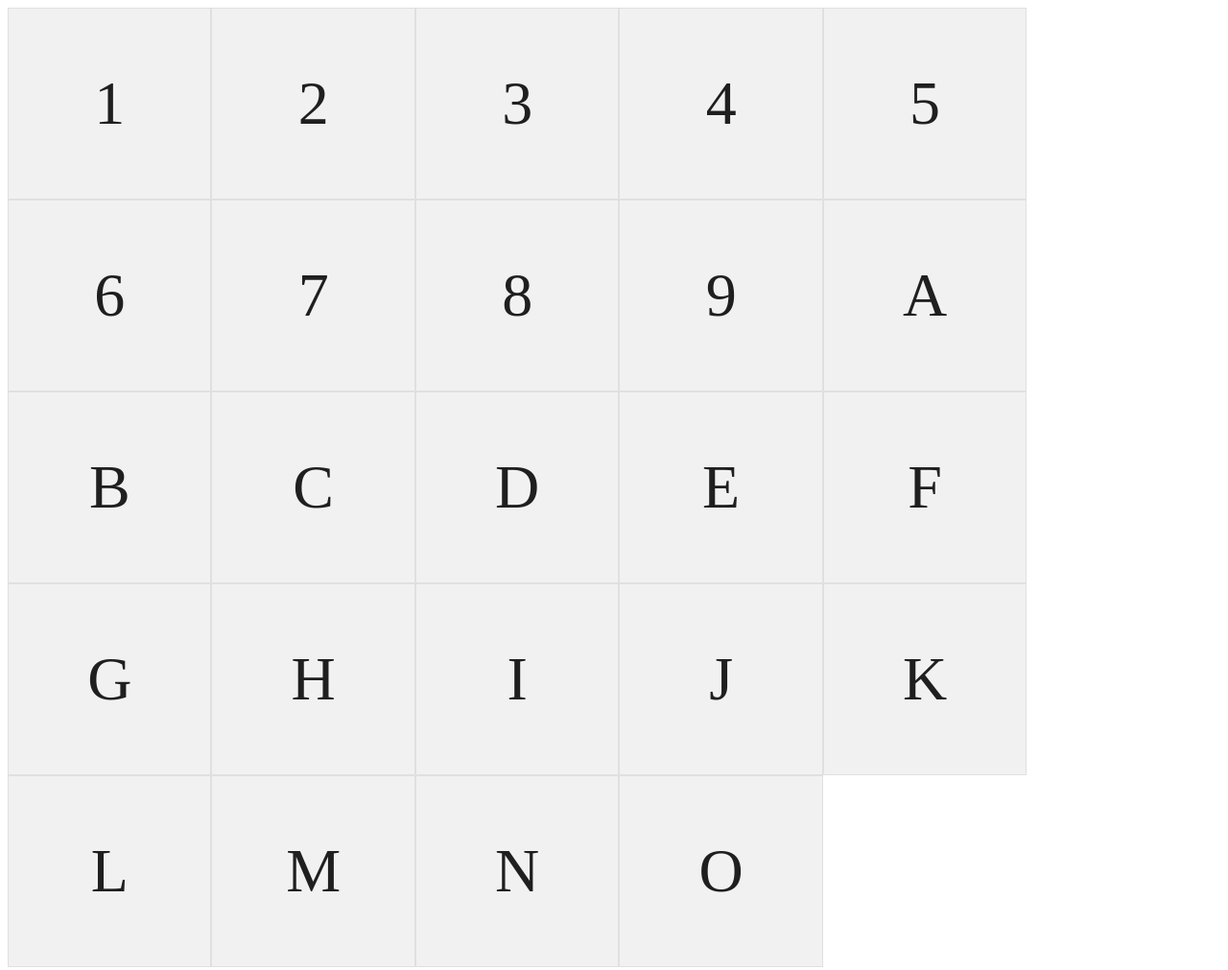
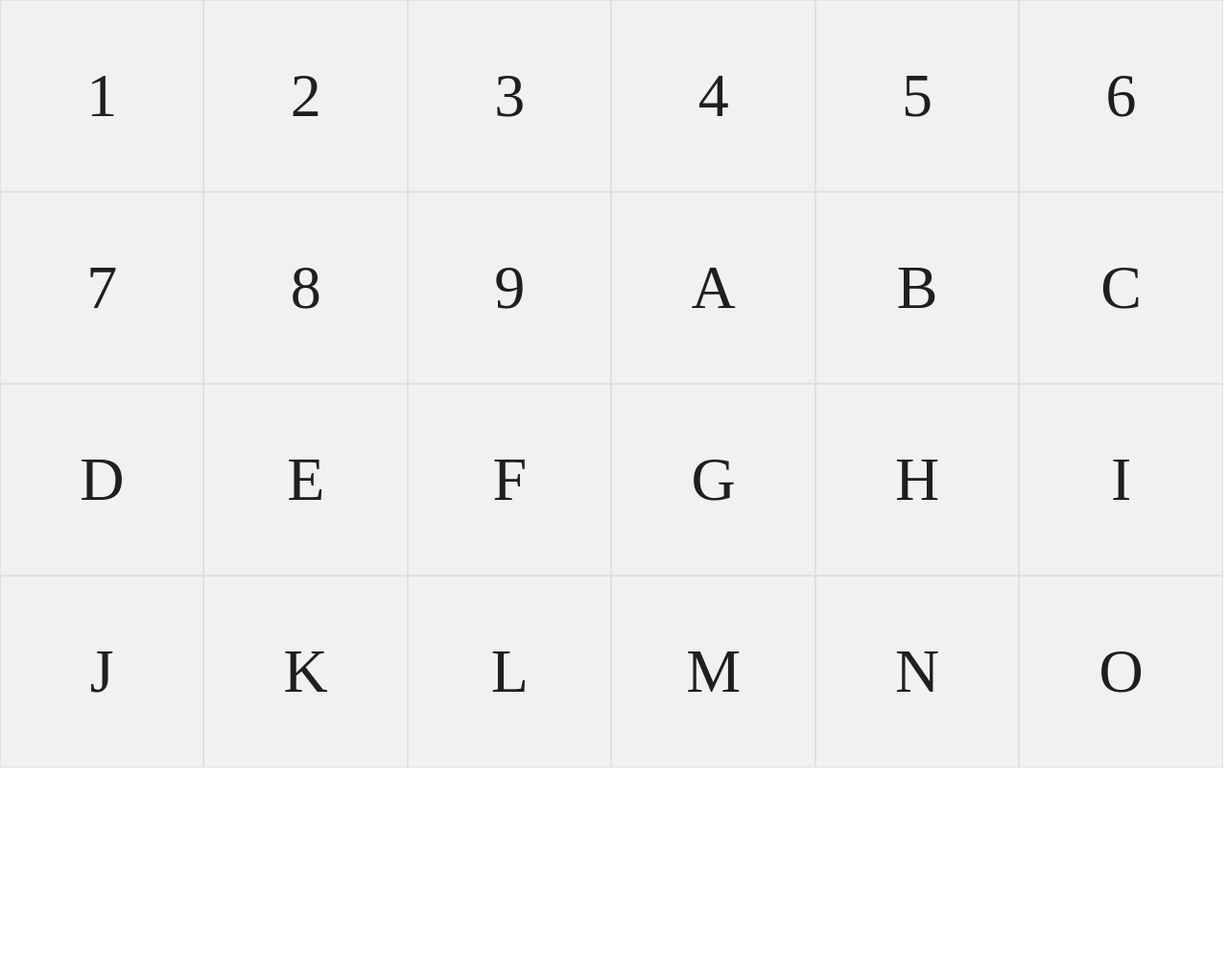
Before and after one commit to ByScripts/AdventEnigma, a plain HTML site: page index.html in a window 1280 px wide. Shown: the whole page at 96% size. After the commit the page ends 800 px from the top, so only its background shows below. Drawn offline with nearby package versions, Linux system fonts and the light colour scheme.

Commit message:
Update index.html

```diff
--- a/index.html
+++ b/index.html
@@ -4,6 +4,19 @@
   <style>
     * {
      box-sizing: border-box;
+    }
+
+    html, body, div, img {
+      margin: 0;
+      padding: 0;
+      border: 0;
+      font-size: 100%;
+      font: inherit;
+      vertical-align: baseline;
+    }
+
+    body {
+      line-height: 1;
     }
 
     [v-cloak] { display: none; }
```
